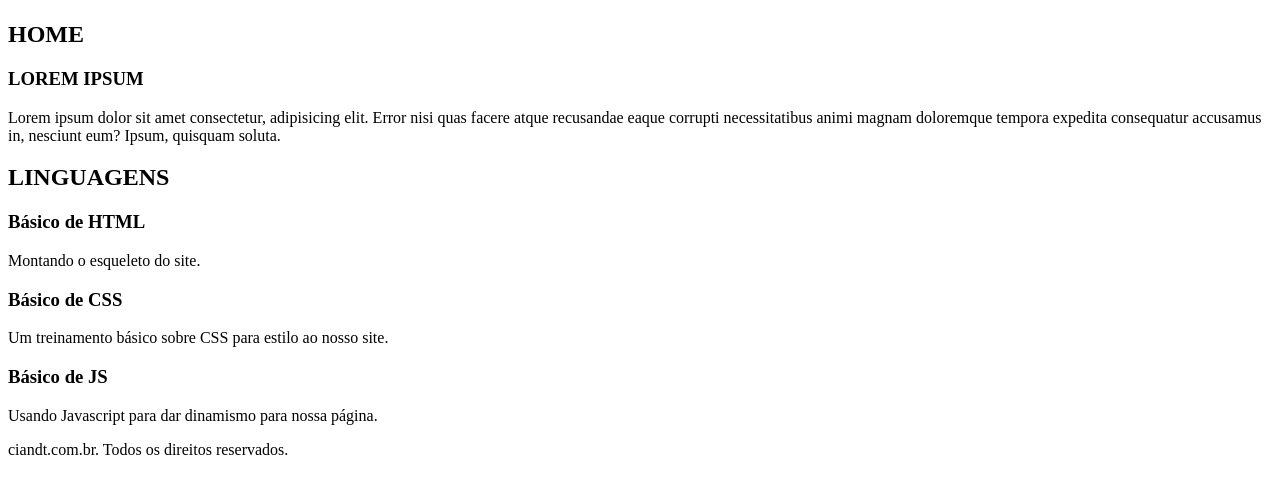
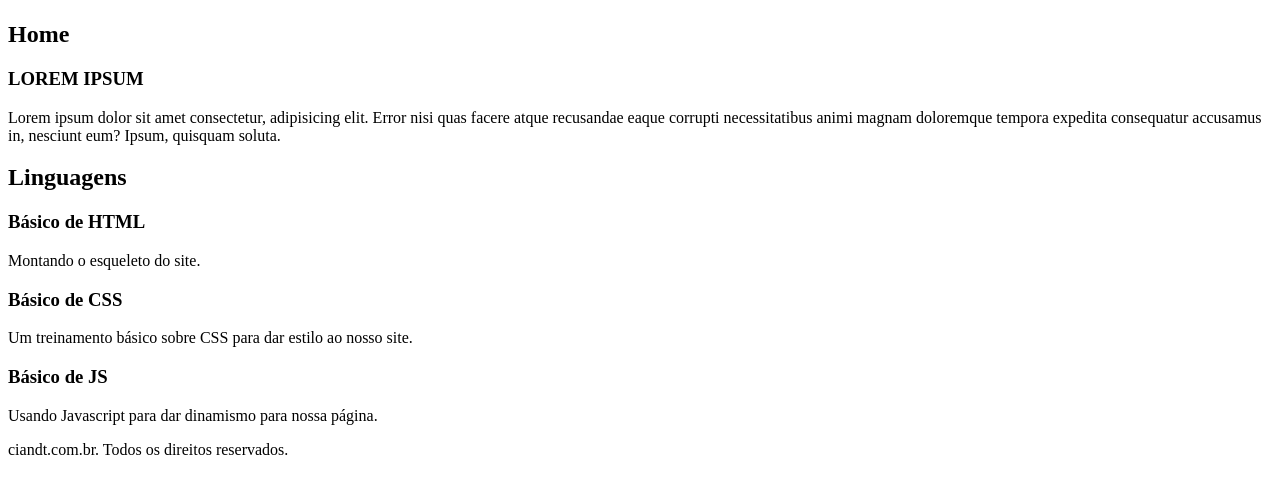
Before and after one commit to lucasltv/ciandt-html-css-js, a plain HTML site: page index.html in a window 1280 px wide. Shown: the part 129-622 px from the top of the page. Drawn offline with Linux system fonts and the light colour scheme.

Commit message:
Ajuste textos

```diff
--- a/index.html
+++ b/index.html
@@ -20,21 +20,21 @@
 
   <main>
     <section>
-      <h2>HOME</h2>
+      <h2>Home</h2>
       <article>
         <h3>LOREM IPSUM</h3>
         <p>Lorem ipsum dolor sit amet consectetur, adipisicing elit. Error nisi quas facere atque recusandae eaque corrupti necessitatibus animi magnam doloremque tempora expedita consequatur accusamus in, nesciunt eum? Ipsum, quisquam soluta.</p>
       </article>
     </section>
     <section>
-      <h2>LINGUAGENS</h2>
+      <h2>Linguagens</h2>
       <article>
         <h3>Básico de HTML</h3>
         <p>Montando o esqueleto do site.</p>
       </article>
       <article>
         <h3>Básico de CSS</h3>
-        <p>Um treinamento básico sobre CSS para estilo ao nosso site.</p>
+        <p>Um treinamento básico sobre CSS para dar estilo ao nosso site.</p>
       </article>
       <article>
         <h3>Básico de JS</h3>
```
